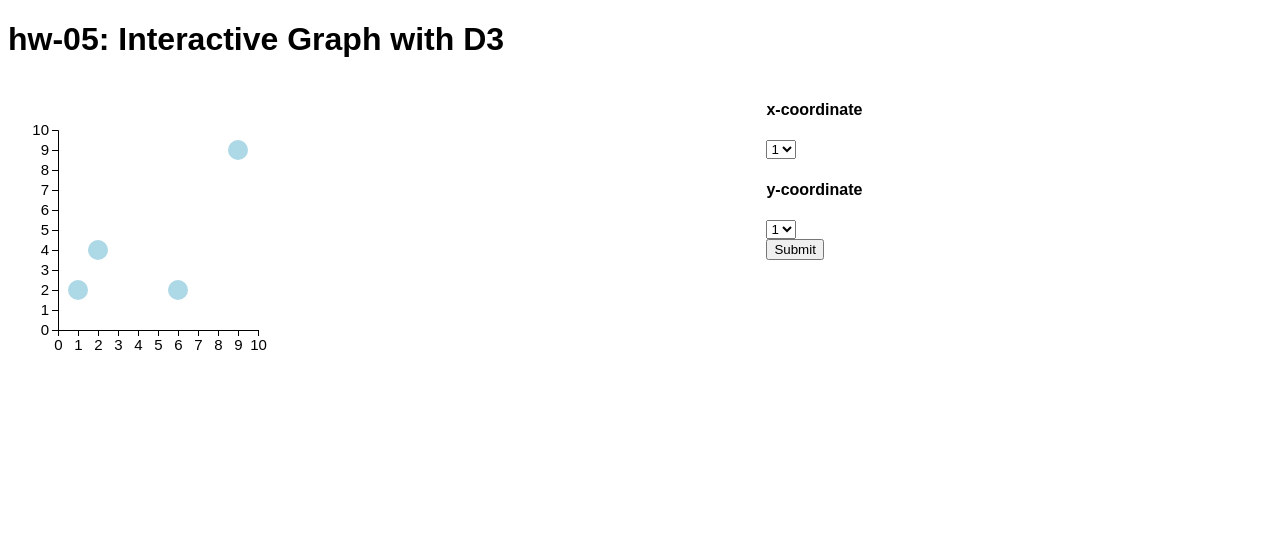
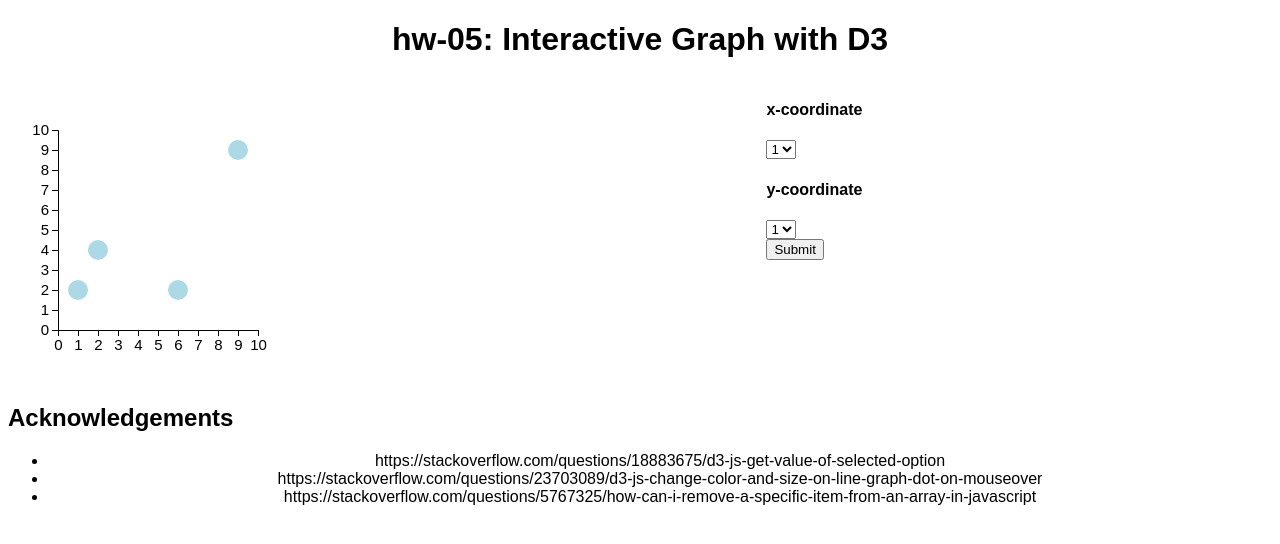
Before and after one commit to DS4200-S23-Class/hw-05-jacq-kate, a plain HTML site: page index.html in a window 1280 px wide. Drawn offline with Linux system fonts and the light colour scheme.

Commit message:
acknowledgements

```diff
--- a/index.html
+++ b/index.html
@@ -65,6 +65,13 @@
     </div>
 
 
+    <h2>Acknowledgements</h2>
+
+    <ul class="center">
+        <li>https://stackoverflow.com/questions/18883675/d3-js-get-value-of-selected-option</li>
+        <li>https://stackoverflow.com/questions/23703089/d3-js-change-color-and-size-on-line-graph-dot-on-mouseover</li>
+        <li>https://stackoverflow.com/questions/5767325/how-can-i-remove-a-specific-item-from-an-array-in-javascript</li>
+    </ul>
 
 
     <script src="js/main.js"></script>
--- a/style.css
+++ b/style.css
@@ -1,5 +1,9 @@
 body {
 	font-family: Arial;
+}
+
+.center {
+	text-align: center;
 }
 
 .container {
```
